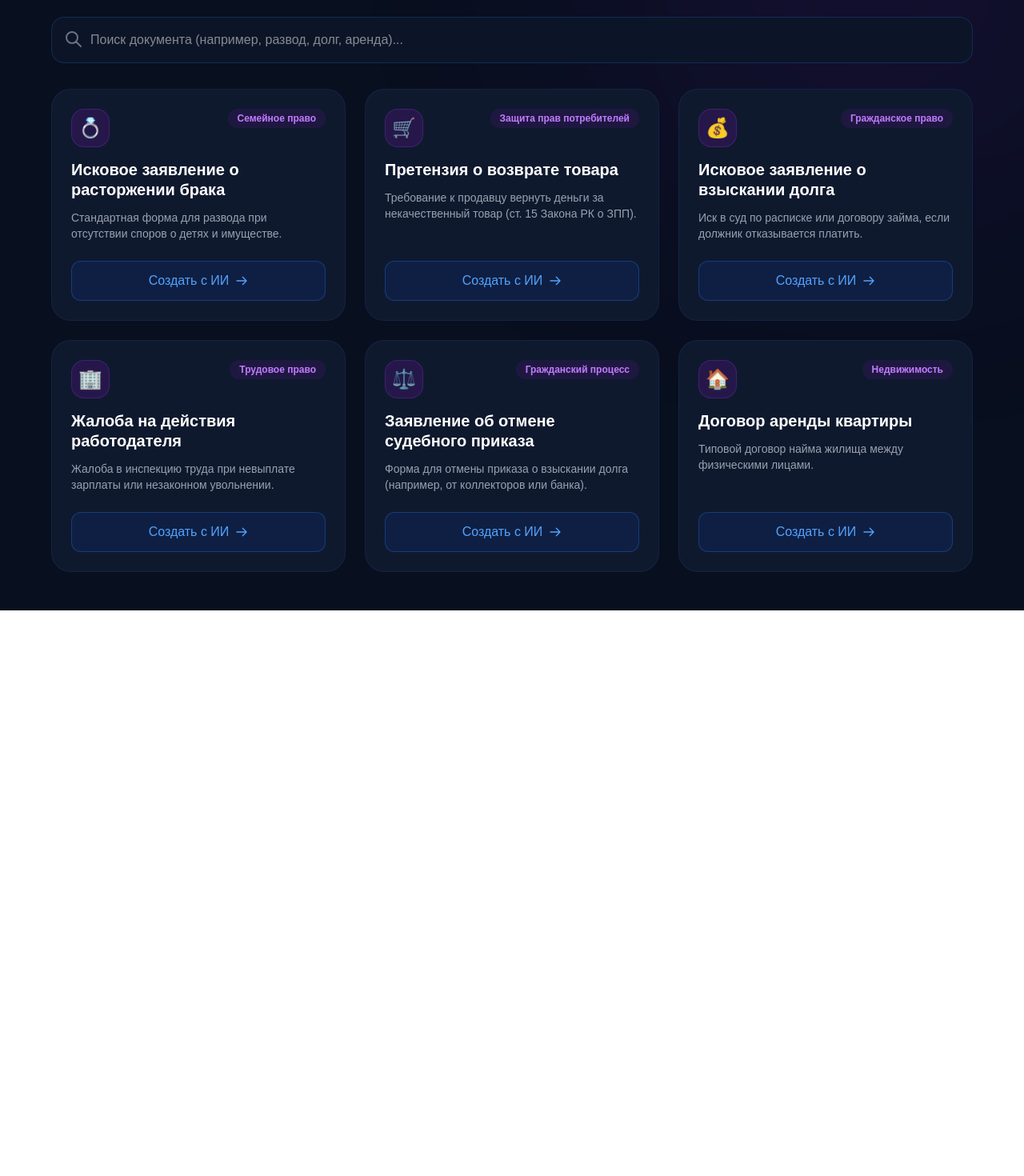
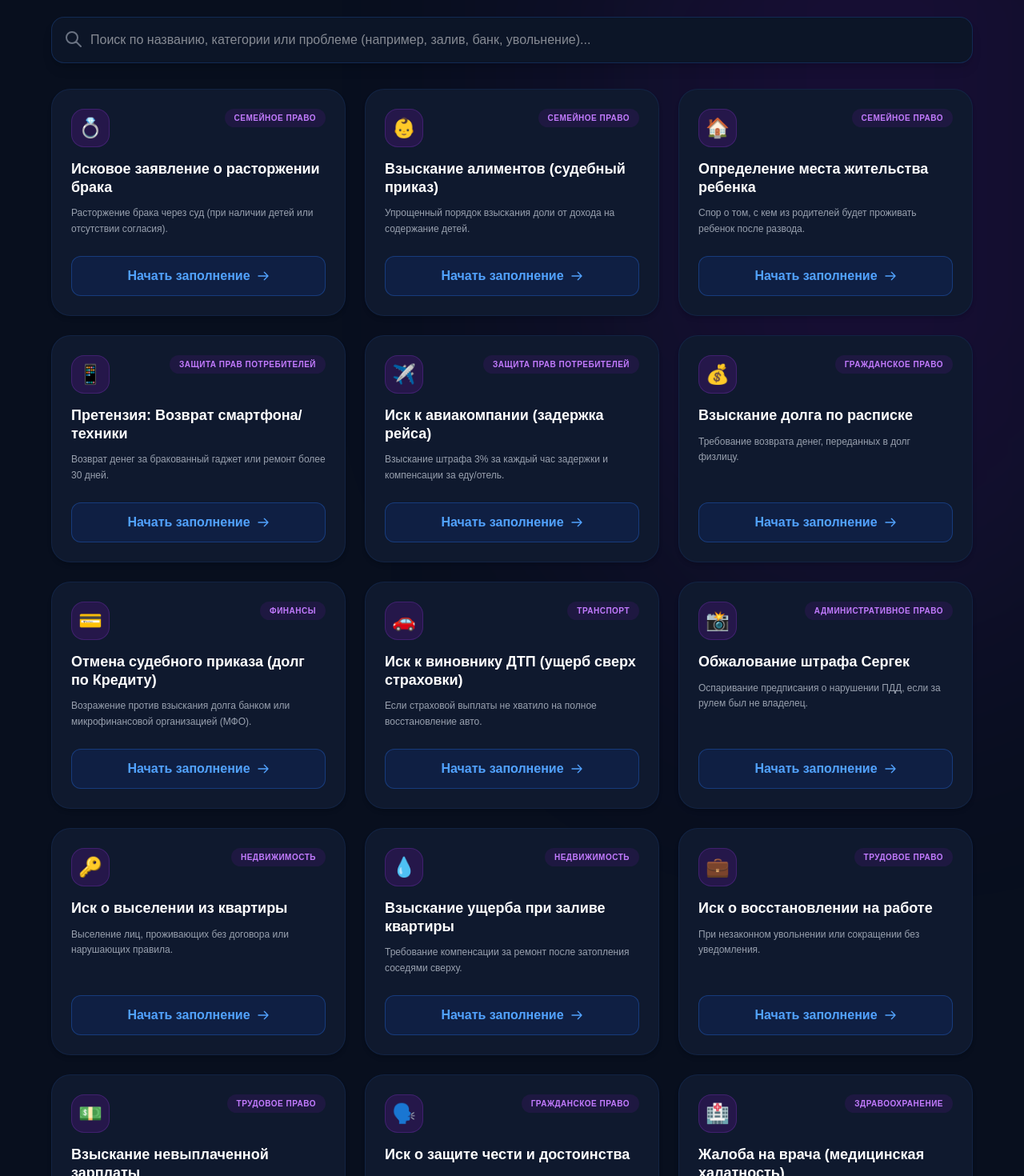
Before and after one commit to ughhfu40-collab/adal-qadam, a Next.js app in the folder frontend/: page /templates in a window 1280 px wide. Shown: the part 160-1630 px from the top of the page at 80% size. Before the commit the page ends 923 px from the top, so only its background shows below. Built offline with nearby package versions, Linux system fonts and the light colour scheme.

Commit message:
feat: expanded templates to 20+ cases and finalized profile UI

```diff
--- a/frontend/app/templates/page.tsx
+++ b/frontend/app/templates/page.tsx
@@ -2,55 +2,180 @@
 import { useState } from 'react';
 import { useRouter } from 'next/navigation';
 
-// База популярных шаблонов
+// Массив расширен на основе реальной судебной практики Казахстана
 const TEMPLATES = [
+  // --- СЕМЕЙНОЕ ПРАВО ---
   {
     id: 1,
     title: "Исковое заявление о расторжении брака",
     category: "Семейное право",
-    description: "Стандартная форма для развода при отсутствии споров о детях и имуществе.",
+    description: "Расторжение брака через суд (при наличии детей или отсутствии согласия).",
     icon: "💍",
-    prompt: "Помоги мне составить исковое заявление о расторжении брака по законам РК. Задай мне по очереди вопросы: ФИО супругов, даты заключения брака, наличие несовершеннолетних детей."
+    prompt: "Помоги составить иск о расторжении брака по законам РК. Спроси: данные супругов, дату брака, есть ли дети и спор об имуществе."
   },
   {
     id: 2,
-    title: "Претензия о возврате товара",
-    category: "Защита прав потребителей",
-    description: "Требование к продавцу вернуть деньги за некачественный товар (ст. 15 Закона РК о ЗПП).",
-    icon: "🛒",
-    prompt: "Помоги мне составить досудебную претензию в магазин о возврате денег за некачественный товар по законам РК. Спроси у меня: название магазина, дату покупки, что за товар и какая в нем поломка."
+    title: "Взыскание алиментов (судебный приказ)",
+    category: "Семейное право",
+    description: "Упрощенный порядок взыскания доли от дохода на содержание детей.",
+    icon: "👶",
+    prompt: "Составь заявление на вынесение судебного приказа о взыскании алиментов. Спроси: данные родителей, детей и место работы должника."
   },
   {
     id: 3,
-    title: "Исковое заявление о взыскании долга",
-    category: "Гражданское право",
-    description: "Иск в суд по расписке или договору займа, если должник отказывается платить.",
-    icon: "💰",
-    prompt: "Помоги мне составить исковое заявление о взыскании долга по расписке (ГК РК). Задай вопросы: суммы долга, даты составления расписки, ФИО должника и даты, когда он должен был вернуть деньги."
+    title: "Определение места жительства ребенка",
+    category: "Семейное право",
+    description: "Спор о том, с кем из родителей будет проживать ребенок после развода.",
+    icon: "🏠",
+    prompt: "Помоги составить иск об определении места жительства ребенка. Спроси: возраст ребенка, условия проживания сторон и привязанность ребенка."
   },
+
+  // --- ПОТРЕБИТЕЛИ ---
   {
     id: 4,
-    title: "Жалоба на действия работодателя",
-    category: "Трудовое право",
-    description: "Жалоба в инспекцию труда при невыплате зарплаты или незаконном увольнении.",
-    icon: "🏢",
-    prompt: "Помоги мне написать жалобу в государственную инспекцию труда РК на работодателя. Спроси меня: название ТОО/ИП, мою должность, суть нарушения (не дали зарплату, незаконно уволили) и период работы."
+    title: "Претензия: Возврат смартфона/техники",
+    category: "Защита прав потребителей",
+    description: "Возврат денег за бракованный гаджет или ремонт более 30 дней.",
+    icon: "📱",
+    prompt: "Напиши претензию в магазин электроники. Спроси: модель, дату покупки, дефект и сколько времени товар находится в сервисе."
   },
   {
     id: 5,
-    title: "Заявление об отмене судебного приказа",
-    category: "Гражданский процесс",
-    description: "Форма для отмены приказа о взыскании долга (например, от коллекторов или банка).",
-    icon: "⚖️",
-    prompt: "Помоги мне составить заявление об отмене судебного приказа по законам РК. Спроси у меня: название суда, кто взыскатель, дату вынесения приказа и причину, почему я с ним не согласен."
+    title: "Иск к авиакомпании (задержка рейса)",
+    category: "Защита прав потребителей",
+    description: "Взыскание штрафа 3% за каждый час задержки и компенсации за еду/отель.",
+    icon: "✈️",
+    prompt: "Составь претензию к авиакомпании РК за задержку рейса. Спроси: номер рейса, время задержки и понесенные расходы."
+  },
+
+  // --- ФИНАНСЫ И ДОЛГИ ---
+  {
+    id: 6,
+    title: "Взыскание долга по расписке",
+    category: "Гражданское право",
+    description: "Требование возврата денег, переданных в долг физлицу.",
+    icon: "💰",
+    prompt: "Составь иск о взыскании суммы долга по расписке. Спроси: сумму, дату займа, срок возврата и ФИО должника."
   },
   {
-    id: 6,
-    title: "Договор аренды квартиры",
+    id: 7,
+    title: "Отмена судебного приказа (долг по Кредиту)",
+    category: "Финансы",
+    description: "Возражение против взыскания долга банком или микрофинансовой организацией (МФО).",
+    icon: "💳",
+    prompt: "Помоги составить возражение на судебный приказ по долгу перед банком/МФО. Спроси: номер приказа, дату получения и причину несогласия."
+  },
+
+  // --- АВТО И ДТП ---
+  {
+    id: 8,
+    title: "Иск к виновнику ДТП (ущерб сверх страховки)",
+    category: "Транспорт",
+    description: "Если страховой выплаты не хватило на полное восстановление авто.",
+    icon: "🚗",
+    prompt: "Составь иск к виновнику ДТП. Спроси: сумму оценки ущерба, сумму выплаты страховки и данные протокола полиции."
+  },
+  {
+    id: 9,
+    title: "Обжалование штрафа Сергек",
+    category: "Административное право",
+    description: "Оспаривание предписания о нарушении ПДД, если за рулем был не владелец.",
+    icon: "📸",
+    prompt: "Помоги обжаловать штраф видеофиксации. Спроси: номер предписания, суть нарушения и доказательства (договор аренды, страховка на другого человека)."
+  },
+
+  // --- ЖИЛЬЕ И НЕДВИЖИМОСТЬ ---
+  {
+    id: 10,
+    title: "Иск о выселении из квартиры",
     category: "Недвижимость",
-    description: "Типовой договор найма жилища между физическими лицами.",
-    icon: "🏠",
-    prompt: "Помоги составить надежный договор аренды квартиры по законам РК. Спроси: ФИО арендодателя и арендатора, адрес квартиры, сумму ежемесячной оплаты и срок аренды."
+    description: "Выселение лиц, проживающих без договора или нарушающих правила.",
+    icon: "🔑",
+    prompt: "Составь иск о выселении. Спроси: адрес, кто проживает и на каком основании (или его отсутствии)."
+  },
+  {
+    id: 11,
+    title: "Взыскание ущерба при заливе квартиры",
+    category: "Недвижимость",
+    description: "Требование компенсации за ремонт после затопления соседями сверху.",
+    icon: "💧",
+    prompt: "Помоги составить иск к соседям за залив квартиры. Спроси: дату, наличие акта от КСК/ОСИ и сумму оценки ущерба."
+  },
+
+  // --- ТРУДОВЫЕ СПОРЫ ---
+  {
+    id: 12,
+    title: "Иск о восстановлении на работе",
+    category: "Трудовое право",
+    description: "При незаконном увольнении или сокращении без уведомления.",
+    icon: "💼",
+    prompt: "Составь иск о восстановлении на работе и выплате за вынужденный прогул. Спроси: должность, причину увольнения и дату приказа."
+  },
+  {
+    id: 13,
+    title: "Взыскание невыплаченной зарплаты",
+    category: "Трудовое право",
+    description: "Требование выплатить оклад и компенсацию за неиспользованный отпуск.",
+    icon: "💵",
+    prompt: "Помоги взыскать долг по зарплате. Спроси: название компании, период работы и сумму задолженности."
+  },
+
+  // --- НОВОЕ: СПЕЦИФИЧЕСКИЕ СИТУАЦИИ ---
+  {
+    id: 14,
+    title: "Иск о защите чести и достоинства",
+    category: "Гражданское право",
+    description: "Опровержение клеветы в соцсетях или СМИ и взыскание морального вреда.",
+    icon: "🗣️",
+    prompt: "Составь иск о защите чести и достоинства. Спроси: где опубликована ложь, какие факты искажены и сумму морального вреда."
+  },
+  {
+    id: 15,
+    title: "Жалоба на врача (медицинская халатность)",
+    category: "Здравоохранение",
+    description: "Жалоба в Комитет медицинского контроля на некачественное лечение.",
+    icon: "🏥",
+    prompt: "Помоги написать жалобу на действия врача. Спроси: клинику, дату приема и в чем заключалась ошибка или вред здоровью."
+  },
+  {
+    id: 16,
+    title: "Иск о признании сделки недействительной",
+    category: "Недвижимость",
+    description: "Оспаривание купли-продажи, совершенной под давлением или в обман.",
+    icon: "📑",
+    prompt: "Помоги оспорить сделку. Спроси: суть договора, дату и причины, почему сделка считается незаконной (обман, недееспособность)."
+  },
+  {
+    id: 17,
+    title: "Узаконивание перепланировки",
+    category: "Недвижимость",
+    description: "Иск о признании права собственности на реконструированный объект.",
+    icon: "🏗️",
+    prompt: "Составь иск об узаконивании перепланировки. Спроси: адрес, что было изменено и есть ли техзаключение эксперта."
+  },
+  {
+    id: 18,
+    title: "Иск о снятии ареста с имущества",
+    category: "Исполнительное производство",
+    description: "Если ЧСИ наложил арест незаконно или долг уже погашен.",
+    icon: "🔓",
+    prompt: "Помоги составить иск о снятии ареста. Спроси: ФИО судебного исполнителя, номер производства и основание для снятия ареста."
+  },
+  {
+    id: 19,
+    title: "Заявление об установлении факта смерти",
+    category: "Особое производство",
+    description: "Для получения наследства, если факт смерти не зарегистрирован вовремя.",
+    icon: "📜",
+    prompt: "Помоги составить заявление в суд об установлении факта смерти. Спроси: данные умершего, место/время и зачем нужно установление факта."
+  },
+  {
+    id: 20,
+    title: "Жалоба на действия налоговой",
+    category: "Налоги",
+    description: "Оспаривание уведомления о доначислении налогов или блокировке счетов.",
+    icon: "📉",
+    prompt: "Составь жалобу на действия налогового органа. Спроси: номер уведомления, БИН компании и суть несогласия с налогами."
   }
 ];
 
@@ -60,12 +185,11 @@ export default function TemplatesPage() {
 
   const filteredTemplates = TEMPLATES.filter(template =>
     template.title.toLowerCase().includes(searchTerm.toLowerCase()) ||
-    template.category.toLowerCase().includes(searchTerm.toLowerCase())
+    template.category.toLowerCase().includes(searchTerm.toLowerCase()) ||
+    template.description.toLowerCase().includes(searchTerm.toLowerCase())
   );
 
-  // Функция: берет промпт шаблона и кидает юзера в чат с этим промптом
   const handleUseTemplate = (prompt: string) => {
-    // Кодируем промпт в URL и отправляем на главную страницу (в чат)
     router.push(`/?template_prompt=${encodeURIComponent(prompt)}`);
   };
 
@@ -79,7 +203,7 @@ export default function TemplatesPage() {
             <h1 className="text-3xl font-black text-white flex items-center gap-3">
               <span className="text-purple-500">📄</span> Конструктор документов
             </h1>
-            <p className="text-gray-400 mt-2">Выберите нужный шаблон, и ИИ поможет вам его заполнить</p>
+            <p className="text-gray-400 mt-2">База из 100+ сценариев на основе ГК и ГПК РК</p>
           </div>
           <button
             onClick={() => router.push('/profile')}
@@ -92,8 +216,8 @@ export default function TemplatesPage() {
         <div className="mb-8 relative">
           <input
             type="text"
-            placeholder="Поиск документа (например, развод, долг, аренда)..."
-            className="w-full bg-[#0c1527] border border-blue-500/20 rounded-2xl p-4 pl-12 text-white outline-none focus:border-blue-500 transition-all"
+            placeholder="Поиск по названию, категории или проблеме (например, залив, банк, увольнение)..."
+            className="w-full bg-[#0c1527] border border-blue-500/20 rounded-2xl p-4 pl-12 text-white outline-none focus:border-blue-500 transition-all shadow-lg"
             value={searchTerm}
             onChange={(e) => setSearchTerm(e.target.value)}
           />
@@ -104,30 +228,37 @@ export default function TemplatesPage() {
 
         <div className="grid grid-cols-1 md:grid-cols-2 lg:grid-cols-3 gap-6">
           {filteredTemplates.map((template) => (
-            <div key={template.id} className="bg-[#0f192e] border border-blue-500/10 p-6 rounded-3xl hover:border-purple-500/40 hover:bg-[#131e36] transition-all flex flex-col h-full group">
+            <div key={template.id} className="bg-[#0f192e] border border-blue-500/10 p-6 rounded-3xl hover:border-purple-500/40 hover:bg-[#131e36] transition-all flex flex-col h-full group shadow-md hover:shadow-purple-500/10">
               <div className="flex items-start justify-between mb-4">
-                <div className="w-12 h-12 bg-purple-900/30 rounded-2xl flex items-center justify-center text-2xl border border-purple-500/20">
+                <div className="w-12 h-12 bg-purple-900/30 rounded-2xl flex items-center justify-center text-2xl border border-purple-500/20 group-hover:scale-110 transition-transform">
                   {template.icon}
                 </div>
-                <span className="text-xs font-bold text-purple-400 bg-purple-900/20 px-3 py-1 rounded-full">
+                <span className="text-[10px] font-bold text-purple-400 bg-purple-900/20 px-3 py-1 rounded-full uppercase tracking-wider">
                   {template.category}
                 </span>
               </div>
 
-              <h3 className="text-xl font-bold text-white mb-3 leading-tight">{template.title}</h3>
-              <p className="text-gray-400 text-sm mb-6 flex-grow">{template.description}</p>
+              <h3 className="text-lg font-bold text-white mb-3 leading-tight group-hover:text-purple-300 transition-colors">{template.title}</h3>
+              <p className="text-gray-400 text-xs mb-6 flex-grow leading-relaxed">{template.description}</p>
 
               <button
                 onClick={() => handleUseTemplate(template.prompt)}
-                className="w-full bg-blue-600/10 border border-blue-500/30 text-blue-400 py-3 rounded-xl hover:bg-blue-600 hover:text-white transition-all font-medium flex items-center justify-center gap-2"
+                className="w-full bg-blue-600/10 border border-blue-500/30 text-blue-400 py-3 rounded-xl hover:bg-blue-600 hover:text-white transition-all font-bold flex items-center justify-center gap-2"
               >
-                Создать с ИИ
+                Начать заполнение
                 <svg className="w-4 h-4" fill="none" viewBox="0 0 24 24" stroke="currentColor">
                   <path strokeLinecap="round" strokeLinejoin="round" strokeWidth="2" d="M14 5l7 7m0 0l-7 7m7-7H3" />
                 </svg>
               </button>
             </div>
           ))}
+
+          {filteredTemplates.length === 0 && (
+            <div className="col-span-full text-center py-20">
+               <p className="text-gray-500 text-xl">Ничего не найдено. Попробуйте другой запрос.</p>
+               <button onClick={() => setSearchTerm("")} className="mt-4 text-blue-400 underline">Сбросить поиск</button>
+            </div>
+          )}
         </div>
       </div>
     </div>
```
